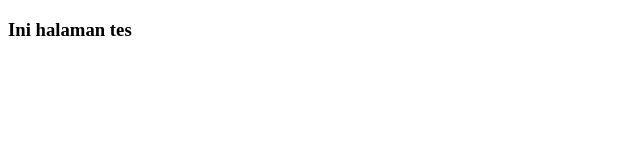
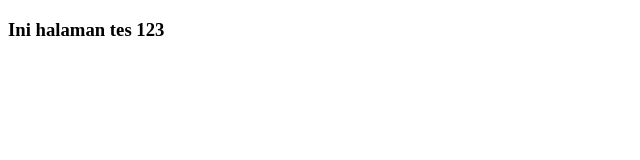
Before and after one commit to adhfry/kelompok3, a plain HTML site: page tes.html in a window 1280 px wide. Shown: the full height of the page, 0-640 px from the left. Drawn offline with Linux system fonts and the light colour scheme.

Commit message:
update 1

```diff
--- a/tes.html
+++ b/tes.html
@@ -6,6 +6,6 @@
     <title>Tes</title>
   </head>
   <body>
-    <h3>Ini halaman tes</h3>
+    <h3>Ini halaman tes 123</h3>
   </body>
 </html>
```
